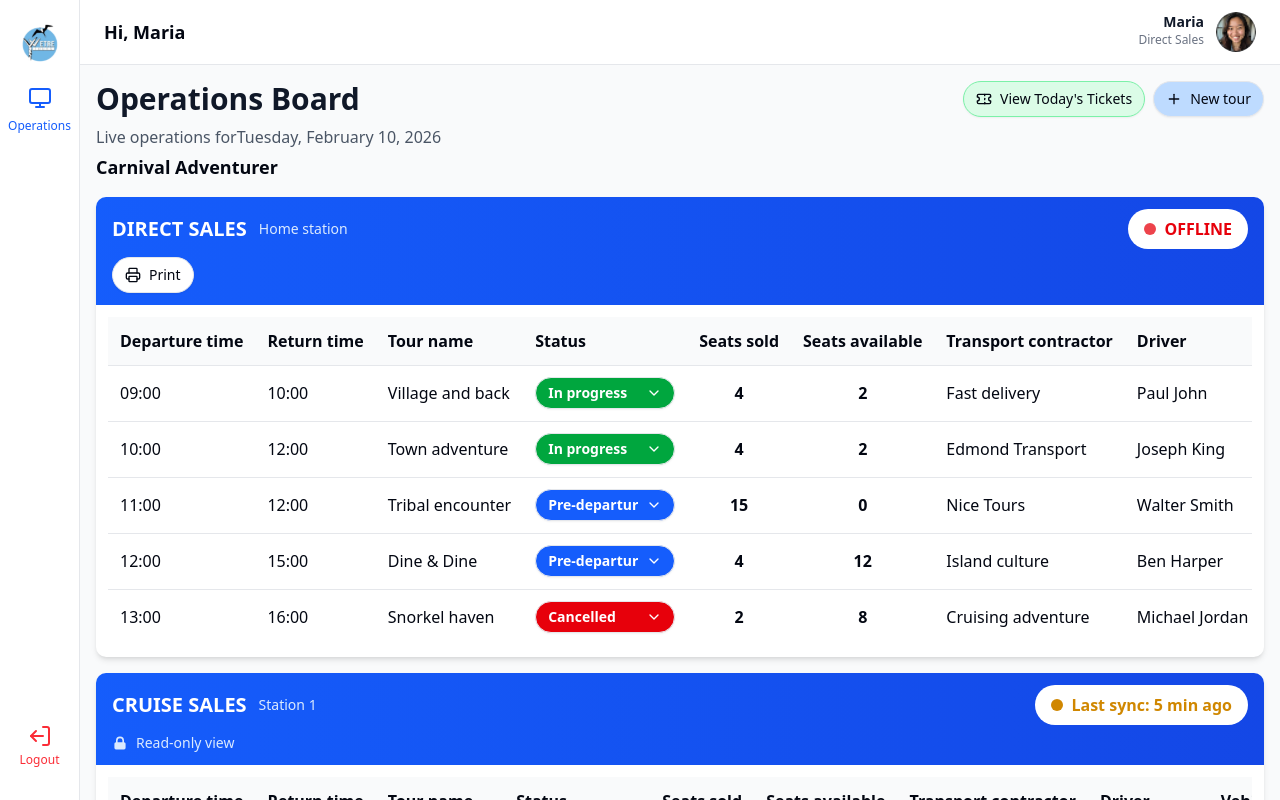
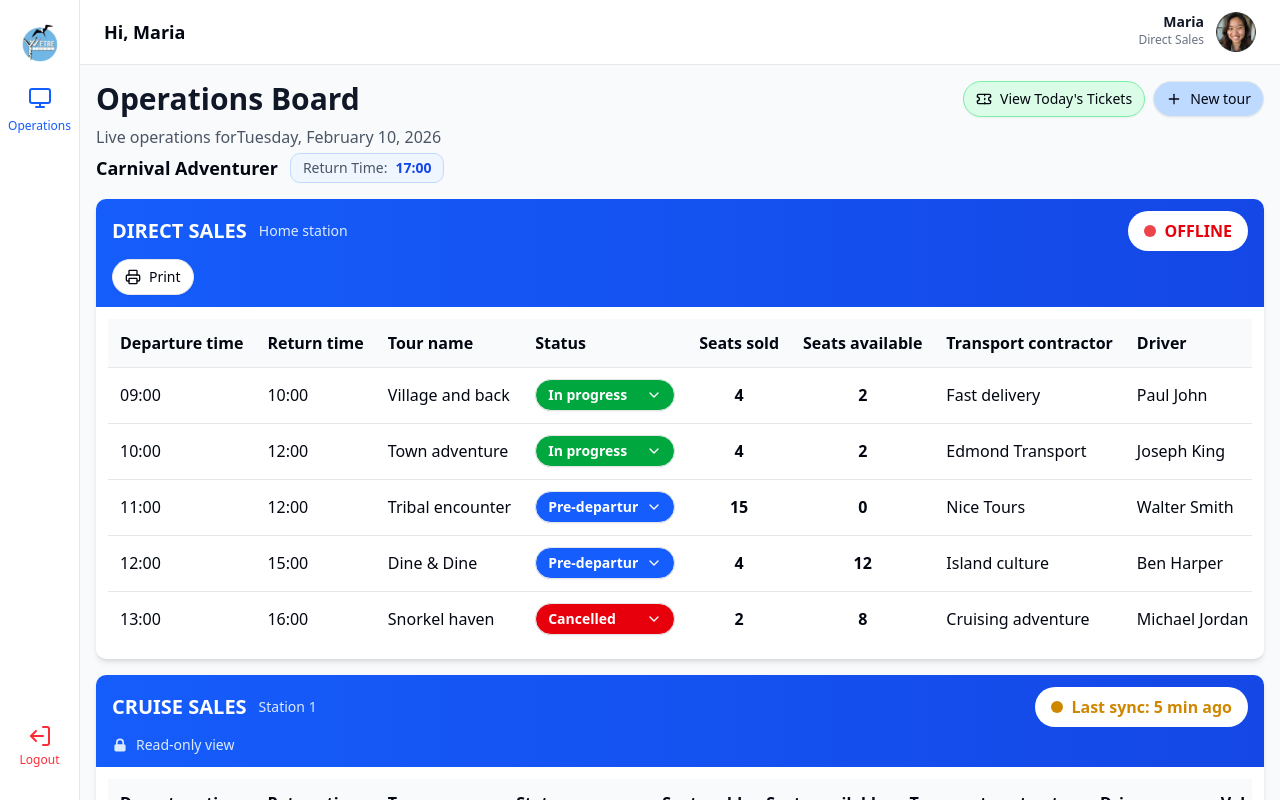
Before and after one commit to suman-chandra-barman/etre-tours-webapp, a Next.js app: page /direct-sales in a window 1280 px wide. Built offline with nearby package versions, Linux system fonts and the light colour scheme.

Commit message:
feat: enhance operations board layout with return time display

```diff
--- a/src/app/(main)/direct-sales/page.tsx
+++ b/src/app/(main)/direct-sales/page.tsx
@@ -242,7 +242,9 @@ export default function OperationsBoardPage() {
               Operations Board
             </h1>
             <div className="mt-2 space-y-1">
-              <p className=" text-gray-600"> Live operations for
+              <p className=" text-gray-600">
+                {" "}
+                Live operations for
                 {new Date().toLocaleDateString("en-US", {
                   weekday: "long",
                   year: "numeric",
@@ -250,7 +252,15 @@ export default function OperationsBoardPage() {
                   day: "numeric",
                 })}
               </p>
-              <p className="text-lg font-semibold">Carnival Adventurer</p>
+              <div className="flex items-center gap-3">
+                <p className="text-lg font-semibold">Carnival Adventurer</p>
+                <div className="flex items-center gap-2 px-3 py-1 bg-blue-50 border border-blue-200 rounded-lg">
+                  <span className="text-sm text-gray-600">Return Time:</span>
+                  <span className="text-sm font-semibold text-blue-700">
+                    17:00
+                  </span>
+                </div>
+              </div>
             </div>
           </div>
           <div className="flex gap-2">
```
